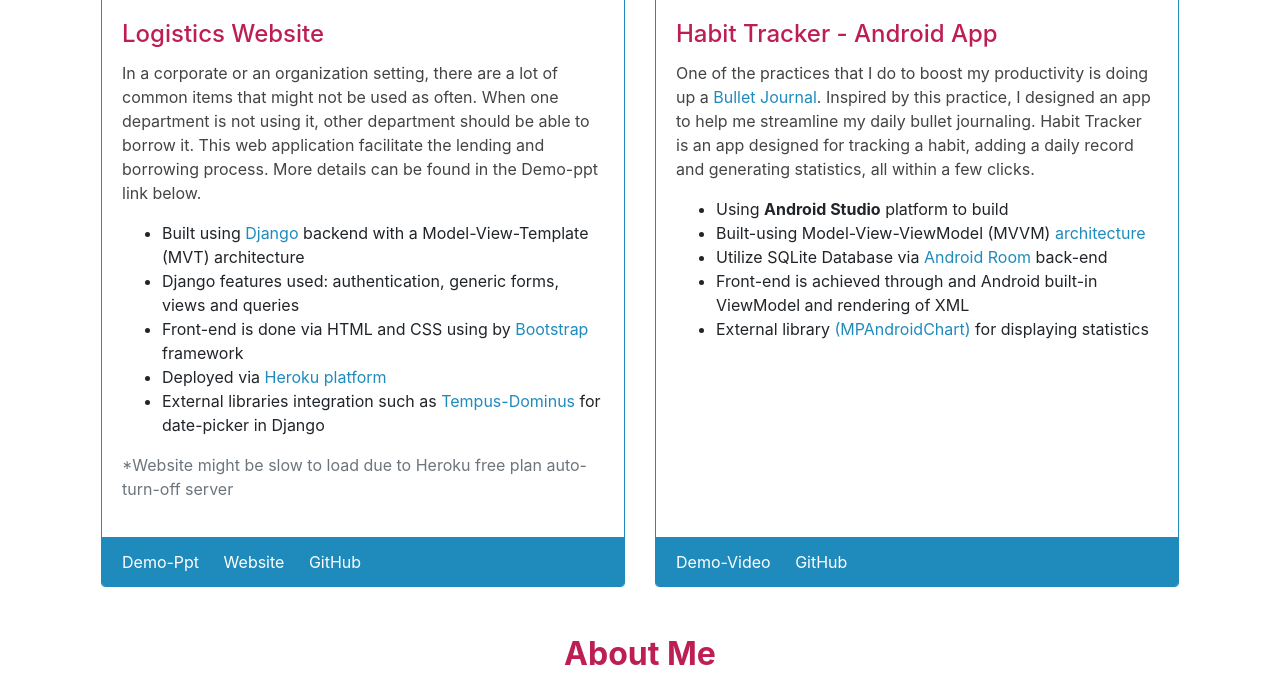
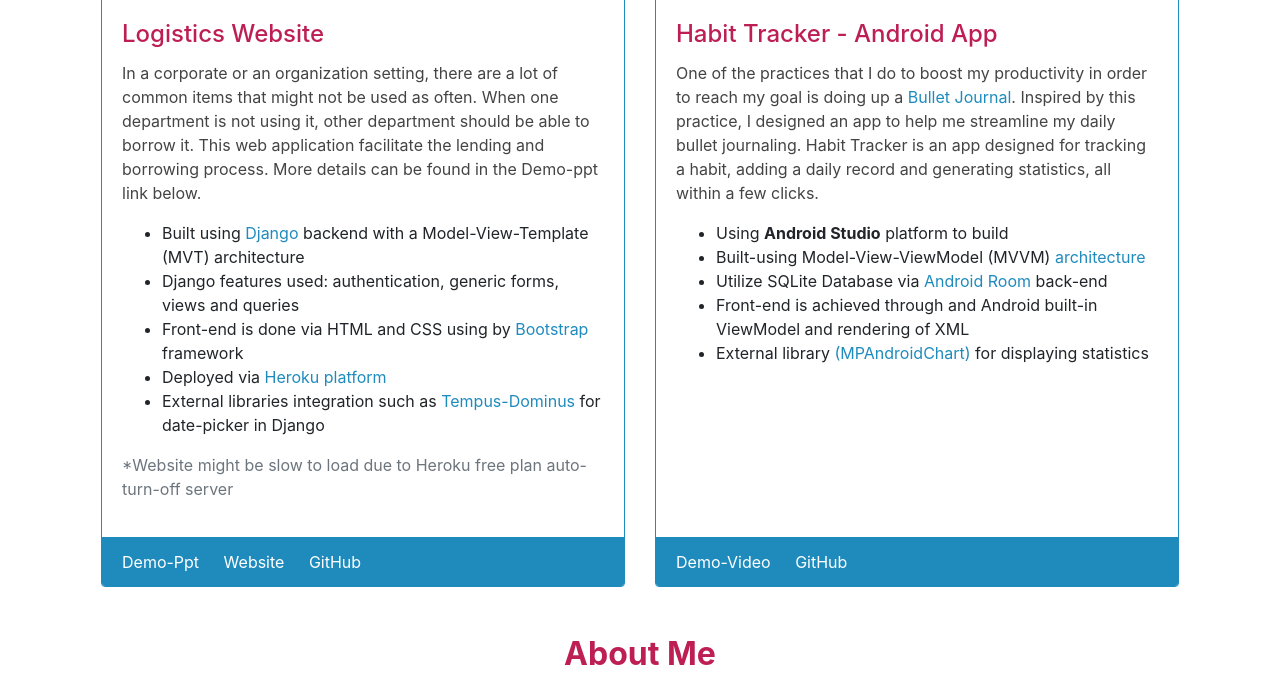
Before and after one commit to viriyadhika/viriyadhika.github.io, a plain HTML site: page index.html in a window 1280 px wide. Shown: the part 1049-1727 px from the top of the page. Drawn offline with nearby package versions, Linux system fonts and the light colour scheme.

Commit message:
incorporate goal in habit tracker

```diff
--- a/index.html
+++ b/index.html
@@ -208,7 +208,7 @@
             <div class="card-body">
               <h4 class="card-title">Habit Tracker - Android App</h4>
               <p>
-                One of the practices that I do to boost my productivity is doing up a
+                One of the practices that I do to boost my productivity in order to reach my goal is doing up a
                 <a class="hyperlink" href="https://en.wikipedia.org/wiki/Bullet_Journal">Bullet Journal</a>.
                 Inspired by this practice, I designed an app to help me streamline my daily bullet journaling.
                 Habit Tracker is an app designed for tracking a habit, adding a daily record and generating statistics,
```
